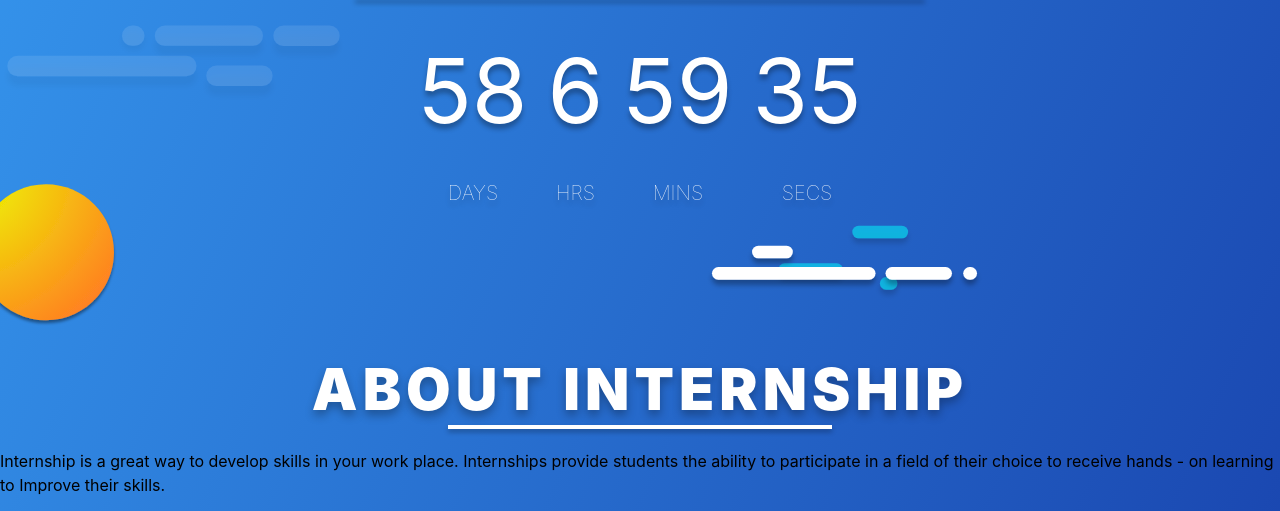
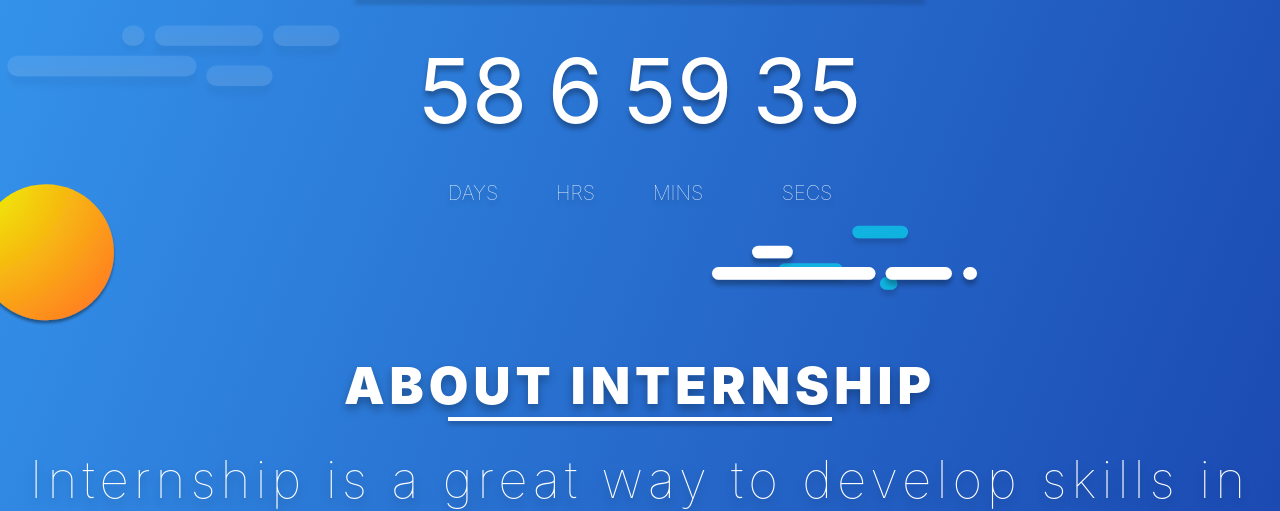
Before and after one commit to yuvrajchowdary/SummerIntern, a plain HTML site: page index.html in a window 1280 px wide. Shown: the part 457-968 px from the top of the page. Drawn offline with nearby package versions, Linux system fonts and the light colour scheme.

Commit message:
Update main.css

```diff
--- a/main.css
+++ b/main.css
@@ -19,7 +19,16 @@ body {
   color: white;
   overflow-X: hidden;
 }
-
+.about{
+  padding-top: -10%;
+  color: white;
+  text-align: center;
+  font-weight: 900;
+  letter-spacing: 5px;
+  font-size: 20px;
+  display: block;
+  text-shadow: 0 5px 10px rgba(0, 0, 0, 0.3);
+}
 .logo {
   z-index: 5;
   -webkit-box-sizing: content-box;
@@ -160,6 +169,7 @@ body {
 .card__container {
   color: black;
   font-size: 1.6rem;
+
 }
 
 .card__container h2 {
@@ -167,7 +177,16 @@ body {
   text-align: center;
   font-weight: 900;
   letter-spacing: 5px;
-  font-size: 4.5vw;
+  font-size: 4vw;
+  margin-bottom: 2rem;
+  text-shadow: 0 5px 10px rgba(0, 0, 0, 0.3);
+}
+.about {
+  color: white;
+  text-align: center;
+  font-weight: 100;
+  letter-spacing: 5px;
+  font-size: 4vw;
   margin-bottom: 2rem;
   text-shadow: 0 5px 10px rgba(0, 0, 0, 0.3);
 }
@@ -189,6 +208,7 @@ body {
 
 .card__container .card {
   padding: 1.5rem 0.5rem;
+  box-shadow: 7px 7px black;
 }
 
 .card__container .card-title {
```
